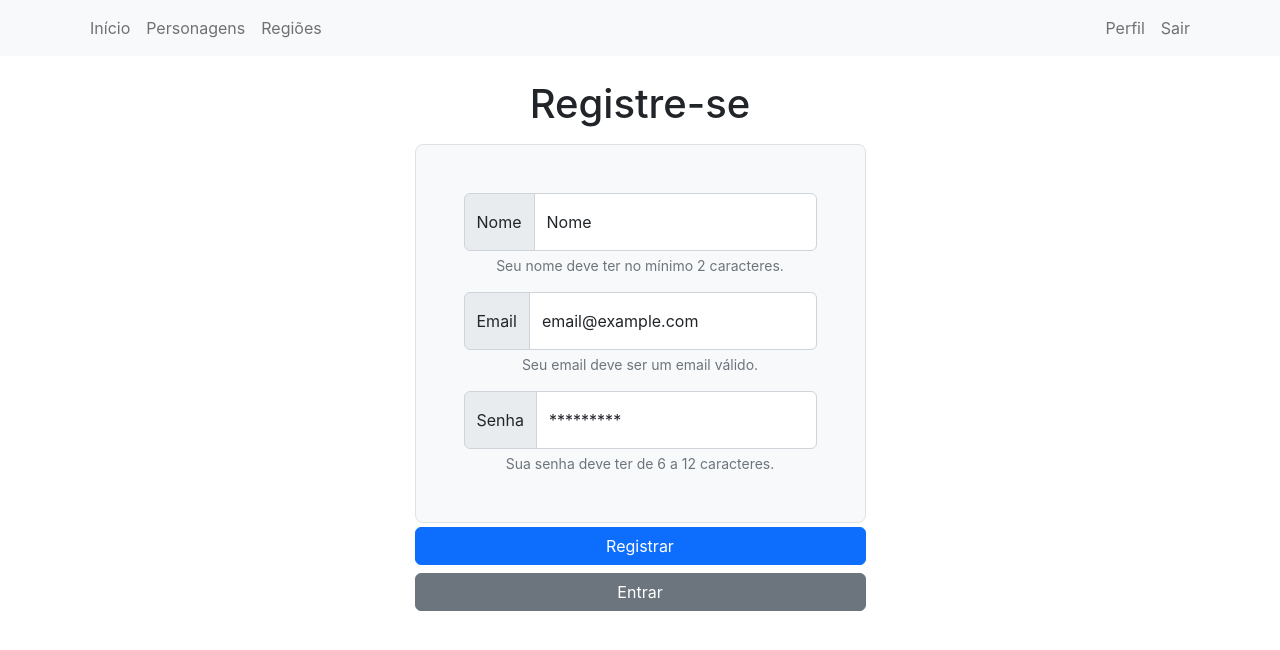
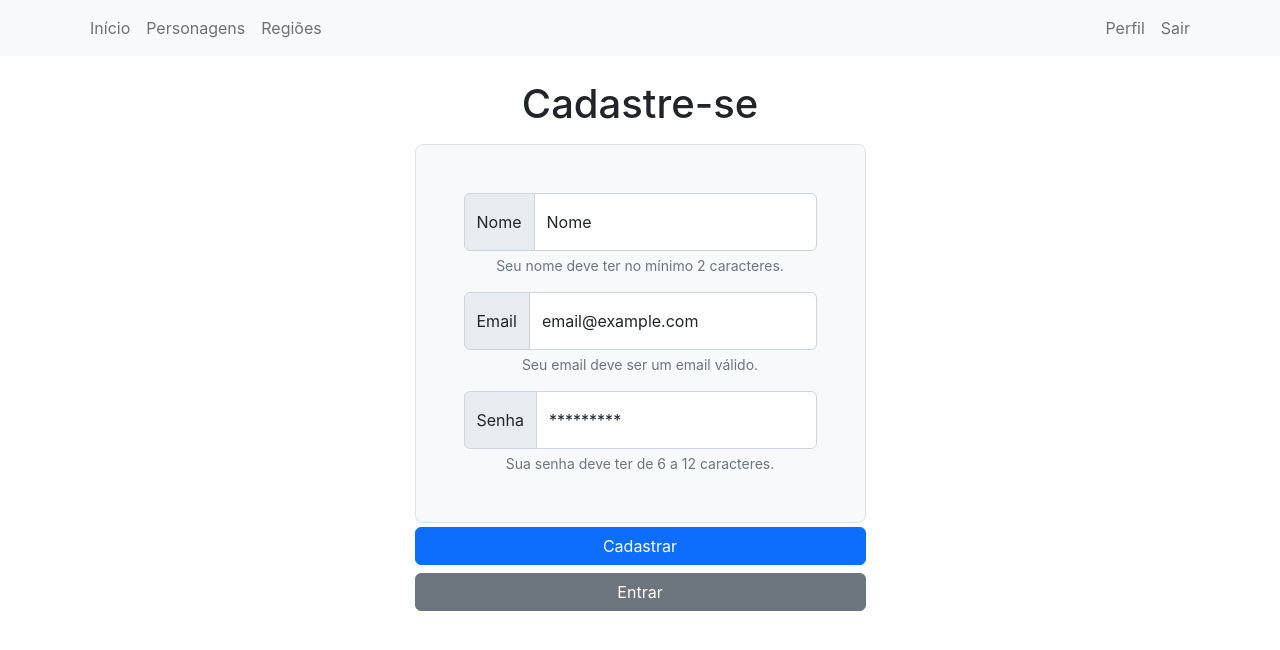
Before and after one commit to xitusz/personal-project-1, a React (Create React App) app in the folder front-end/: page /register in a window 1280 px wide. Shown: the top 650 px of the page. Built offline with nearby package versions, Linux system fonts and the light colour scheme.

Commit message:
style(pages): change the text Registre-se to Cadastre-se and Registrar to Cadastrar

```diff
--- a/front-end/src/pages/Register.js
+++ b/front-end/src/pages/Register.js
@@ -66,7 +66,7 @@ const Register = () => {
     <div>
       <Header />
       <form className="container mt-4">
-        <h1 className="mb-3 text-center">Registre-se</h1>
+        <h1 className="mb-3 text-center">Cadastre-se</h1>
         <div className="row align-items-center text-center">
           <div className="col-md-10 mx-auto col-lg-5">
             <div className="p-4 p-md-5 border rounded-3 bg-light mb-1">
@@ -132,7 +132,7 @@ const Register = () => {
               className="btn btn-primary w-100 mb-2"
               onClick={handleRegister}
             >
-              Registrar
+              Cadastrar
             </Button>
             <Link to="/login">
               <Button className="btn btn-secondary w-100">Entrar</Button>
```
